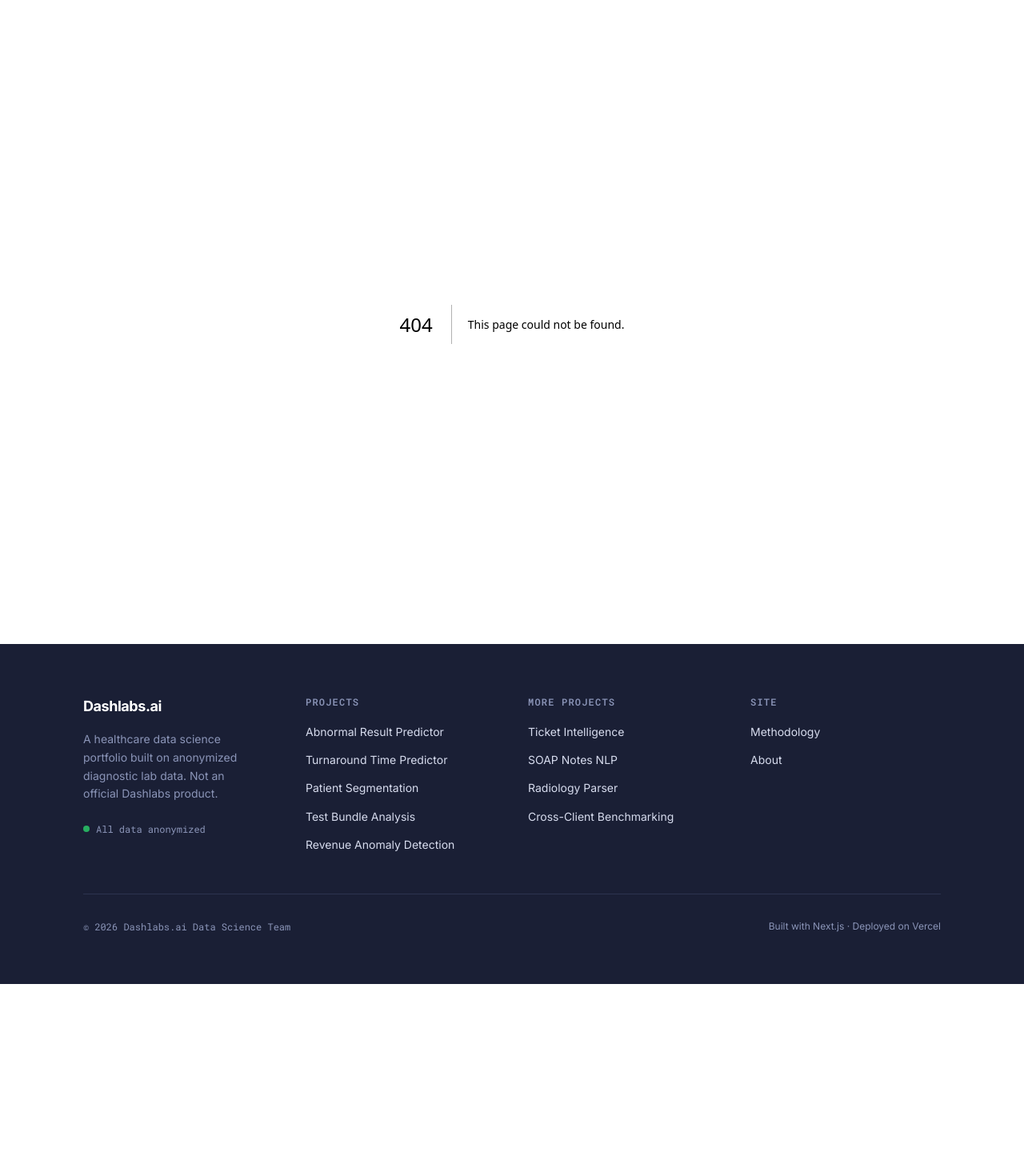
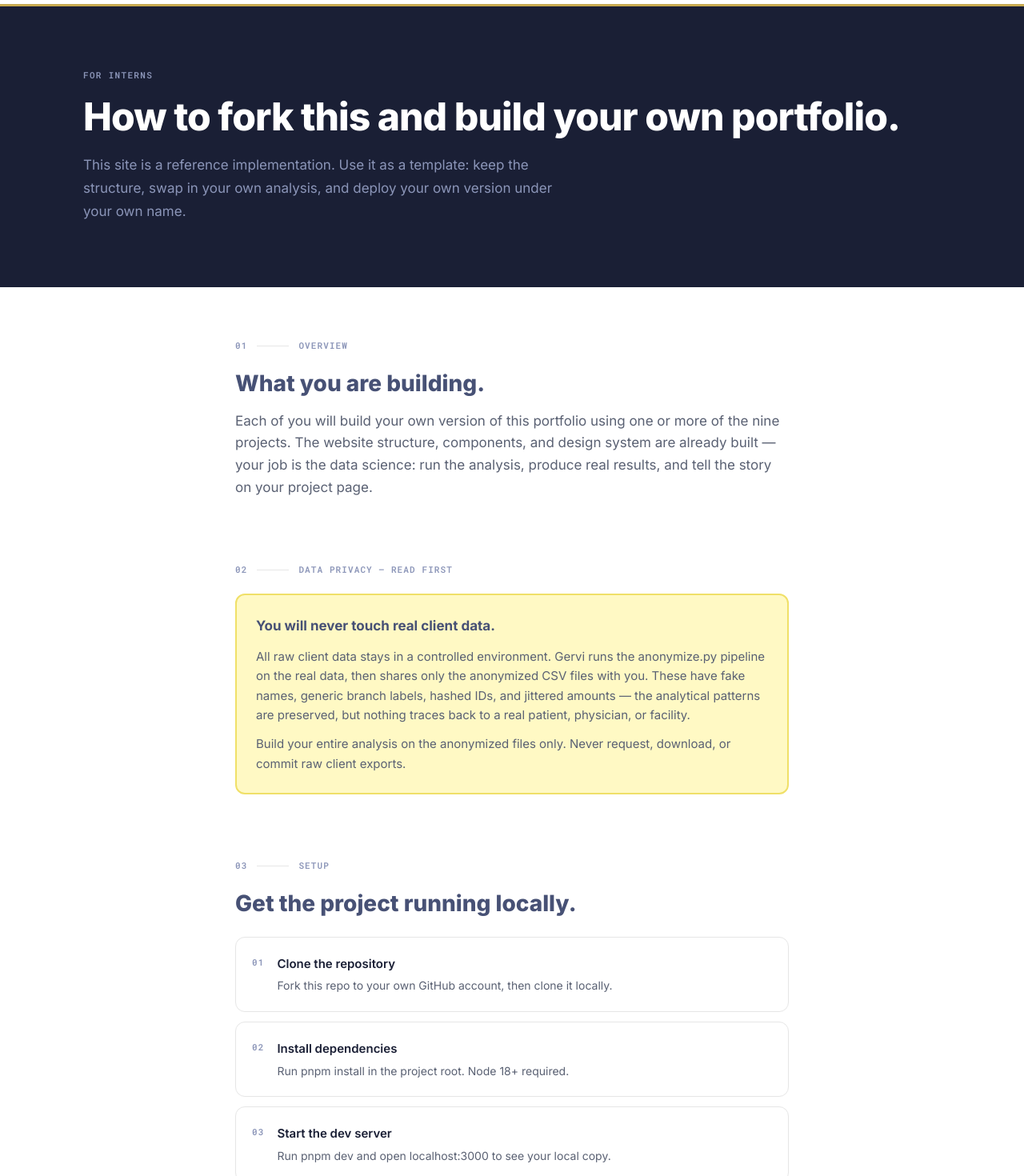
Before and after one commit to OrangeJuice023/dashlabs-sample-project, a Next.js app: page /instructions in a window 1280 px wide. Before the commit this address had no page. Shown: the part 60-1530 px from the top of the page at 80% size. Before the commit the page ends 1290 px from the top, so only its background shows below. Built offline with nearby package versions, Linux system fonts and the light colour scheme.

Commit message:
Create page.tsx

```diff
--- /dev/null
+++ b/src/app/instructions/page.tsx
@@ -0,0 +1,173 @@
+const codeSnippet = `from faker import Faker
+import hashlib, random
+
+fake = Faker()
+Faker.seed(42)
+random.seed(42)
+
+# Persistent maps: same real value always maps to same fake value
+name_map, branch_map, id_map = {}, {}, {}
+
+def fake_name(real):
+    if real not in name_map:
+        name_map[real] = fake.name()
+    return name_map[real]
+
+def map_branch(real):
+    if real not in branch_map:
+        label = chr(65 + len(branch_map))   # A, B, C ...
+        branch_map[real] = "Branch " + label
+    return branch_map[real]
+
+def hash_id(real):
+    if real not in id_map:
+        seed = "dashlabs-anon-" + str(real)
+        id_map[real] = hashlib.sha256(seed.encode()).hexdigest()[:12]
+    return id_map[real]
+
+def jitter_amount(value, pct=0.15):
+    factor = 1 + random.uniform(-pct, pct)
+    return round(float(value) * factor, 2)`;
+
+function SectionLabel(props: { number: string; label: string }) {
+  return (
+    <div className="flex items-center gap-3 mb-5">
+      <span className="font-mono text-[11px] font-bold text-[#8B95B8] tracking-widest">{props.number}</span>
+      <span className="h-px flex-1 bg-[#E6E6E6] max-w-[40px]" />
+      <span className="font-mono text-[11px] font-semibold text-[#8B95B8] uppercase tracking-widest">{props.label}</span>
+    </div>
+  );
+}
+
+const setupSteps = [
+  { step: "01", title: "Clone the repository", desc: "Fork this repo to your own GitHub account, then clone it locally." },
+  { step: "02", title: "Install dependencies", desc: "Run pnpm install in the project root. Node 18+ required." },
+  { step: "03", title: "Start the dev server", desc: "Run pnpm dev and open localhost:3000 to see your local copy." },
+];
+
+const buildSteps = [
+  { step: "01", title: "Edit project metadata", desc: "Open src/content/projects.ts and update the ProjectMeta object for your project — title, tagline, difficulty, techniques, key metric." },
+  { step: "02", title: "Write your project content", desc: "Open src/content/project-details.ts and fill in the six sections: business problem, data sources, methodology, analysis, insights, future improvements." },
+  { step: "03", title: "Add your results data", desc: "Drop your pre-computed JSON (chart data, model metrics) into public/data/projects/. The page reads from there." },
+  { step: "04", title: "Deploy your own version", desc: "Push to your GitHub, then import the repo into your own Vercel account. You get your own live URL for your resume." },
+];
+
+export default function InstructionsPage() {
+  return (
+    <div>
+      {/* Header */}
+      <div className="bg-[#1A1F35] relative">
+        <div className="absolute top-0 left-0 right-0 h-[3px] bg-[#C7AA50]" />
+        <div className="max-w-[1200px] mx-auto px-8 md:px-12 lg:px-16 pt-20 pb-20">
+          <p className="font-mono text-[11px] font-semibold tracking-[0.12em] text-[#8B95B8] uppercase mb-4">
+            For Interns
+          </p>
+          <h1 className="text-[2.5rem] md:text-[3rem] font-extrabold text-white leading-[1.1] tracking-[-0.02em] mb-5">
+            How to fork this and build your own portfolio.
+          </h1>
+          <p className="text-[1.0625rem] text-[#8B95B8] max-w-[600px] leading-[1.7]">
+            This site is a reference implementation. Use it as a template: keep the structure, swap in your own analysis, and deploy your own version under your own name.
+          </p>
+        </div>
+      </div>
+
+      {/* Content */}
+      <div className="max-w-[820px] mx-auto px-8 md:px-12 lg:px-16 py-16 space-y-20">
+
+        {/* Overview */}
+        <section>
+          <SectionLabel number="01" label="Overview" />
+          <h2 className="text-[1.75rem] font-extrabold text-[#475175] leading-tight mb-4">
+            What you are building.
+          </h2>
+          <p className="text-[1.0625rem] text-[#5A6173] leading-relaxed">
+            Each of you will build your own version of this portfolio using one or more of the nine projects. The website structure, components, and design system are already built — your job is the data science: run the analysis, produce real results, and tell the story on your project page.
+          </p>
+        </section>
+
+        {/* Data privacy — important callout */}
+        <section>
+          <SectionLabel number="02" label="Data Privacy — Read First" />
+          <div className="rounded-xl border-2 border-[#F0E068] bg-[#FFF9C4] p-6">
+            <p className="font-bold text-[#475175] text-[1.0625rem] mb-3">
+              You will never touch real client data.
+            </p>
+            <p className="text-[0.9375rem] text-[#5A6173] leading-relaxed mb-3">
+              All raw client data stays in a controlled environment. Gervi runs the anonymize.py pipeline on the real data, then shares only the anonymized CSV files with you. These have fake names, generic branch labels, hashed IDs, and jittered amounts — the analytical patterns are preserved, but nothing traces back to a real patient, physician, or facility.
+            </p>
+            <p className="text-[0.9375rem] text-[#5A6173] leading-relaxed">
+              Build your entire analysis on the anonymized files only. Never request, download, or commit raw client exports.
+            </p>
+          </div>
+        </section>
+
+        {/* Setup */}
+        <section>
+          <SectionLabel number="03" label="Setup" />
+          <h2 className="text-[1.75rem] font-extrabold text-[#475175] leading-tight mb-6">
+            Get the project running locally.
+          </h2>
+          <div className="space-y-3">
+            {setupSteps.map(function renderStep(s) {
+              return (
+                <div key={s.step} className="flex gap-4 p-5 rounded-xl bg-white border border-[#E6E6E6]">
+                  <span className="font-mono text-[11px] font-bold text-[#8B95B8] tracking-widest flex-shrink-0 pt-0.5">{s.step}</span>
+                  <div>
+                    <p className="font-semibold text-[#1A1F35] text-[0.9375rem] mb-1">{s.title}</p>
+                    <p className="text-[0.875rem] text-[#5A6173] leading-relaxed">{s.desc}</p>
+                  </div>
+                </div>
+              );
+            })}
+          </div>
+        </section>
+
+        {/* anonymize.py */}
+        <section>
+          <SectionLabel number="04" label="The anonymize.py Pipeline" />
+          <h2 className="text-[1.75rem] font-extrabold text-[#475175] leading-tight mb-4">
+            How the data is made safe.
+          </h2>
+          <p className="text-[1.0625rem] text-[#5A6173] leading-relaxed mb-6">
+            You do not run this yourself, but you should understand what it does to the data you receive. The core logic is below. The full script lives in scripts/anonymize.py.
+          </p>
+          <div className="rounded-xl bg-[#1A1F35] p-5 overflow-x-auto">
+            <pre className="font-mono text-[12.5px] leading-[1.7] text-[#D7DCEE] whitespace-pre">{codeSnippet}</pre>
+          </div>
+          <div className="grid grid-cols-1 md:grid-cols-2 gap-4 mt-6">
+            <div className="p-5 rounded-xl bg-[#FAFBFE] border border-[#E6E6E6]">
+              <p className="font-semibold text-[#475175] text-[0.9375rem] mb-2">What gets masked</p>
+              <p className="text-[0.875rem] text-[#5A6173] leading-relaxed">Names, phones, emails (Faker), branch and partner names (generic labels), all IDs (SHA-256 hashes), financial amounts (jittered).</p>
+            </div>
+            <div className="p-5 rounded-xl bg-[#FAFBFE] border border-[#E6E6E6]">
+              <p className="font-semibold text-[#475175] text-[0.9375rem] mb-2">What is preserved</p>
+              <p className="text-[0.875rem] text-[#5A6173] leading-relaxed">Age, sex, civil status, timestamps, service names, test result values, reference ranges, statuses — everything your analysis actually needs.</p>
+            </div>
+          </div>
+        </section>
+
+        {/* How to add your project */}
+        <section>
+          <SectionLabel number="05" label="Build Your Project" />
+          <h2 className="text-[1.75rem] font-extrabold text-[#475175] leading-tight mb-6">
+            From analysis to published page.
+          </h2>
+          <div className="space-y-3">
+            {buildSteps.map(function renderStep(s) {
+              return (
+                <div key={s.step} className="flex gap-4 p-5 rounded-xl bg-white border border-[#E6E6E6]">
+                  <span className="font-mono text-[11px] font-bold text-[#8B95B8] tracking-widest flex-shrink-0 pt-0.5">{s.step}</span>
+                  <div>
+                    <p className="font-semibold text-[#1A1F35] text-[0.9375rem] mb-1">{s.title}</p>
+                    <p className="text-[0.875rem] text-[#5A6173] leading-relaxed">{s.desc}</p>
+                  </div>
+                </div>
+              );
+            })}
+          </div>
+        </section>
+
+      </div>
+    </div>
+  );
+}
```
